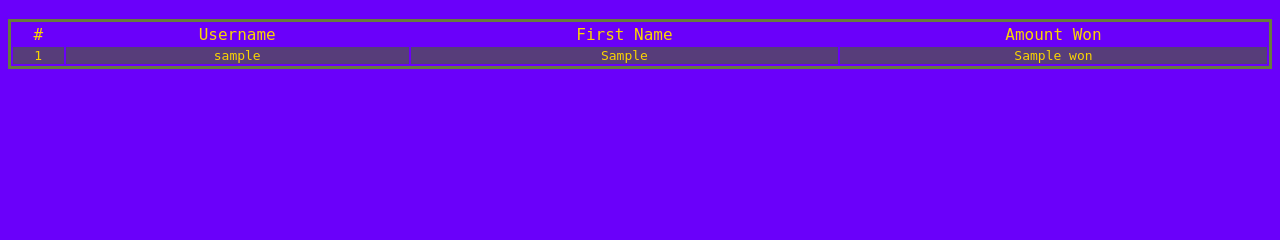
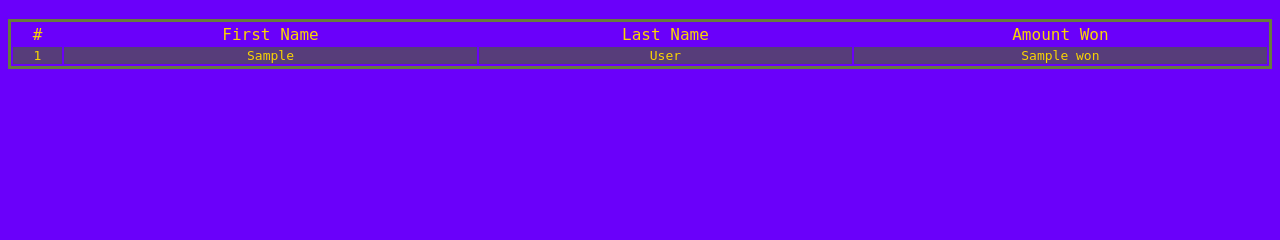
Before and after one commit to Ruslion/Django-VPS, a Django app: template my_vps_project/videopoker/templates/videopoker/leaderboard.html in a window 1280 px wide. Shown: the part 118-358 px from the top of the page. Run offline with Django 5.2, Linux system fonts and the light colour scheme; the template is opened without the code that fills it: most values are stand-ins (such as "Sample title", 1, 10 or a date in 2020); some libraries are stand-ins or nearby versions.

Commit message:
Leaderboard update

```diff
--- a/my_vps_project/videopoker/templates/videopoker/leaderboard.html
+++ b/my_vps_project/videopoker/templates/videopoker/leaderboard.html
@@ -31,15 +31,15 @@
 <table class="leaderboard" id="leaderboard_table">
 
     <tr><td style="font-size: medium;">#</td>
-        <td style="font-size: medium;">Username</td>
         <td style="font-size: medium;">First Name</td>
+        <td style="font-size: medium;">Last Name</td>
         <td style="font-size: medium;">Amount Won</td>
     </tr>
-    {% for username, first_name, won in leaders%}
+    {% for first_name, last_name, won in leaders%}
     <tr>
         <td>{{forloop.counter}}</td>
-        <td>{{username}}</td>
         <td>{{first_name}}</td>
+        <td>{{last_name}}</td>
         <td>{{won}}</td>
     </tr>
     {% endfor %}
--- a/my_vps_project/videopoker/templates/videopoker/leaders.html
+++ b/my_vps_project/videopoker/templates/videopoker/leaders.html
@@ -1,13 +1,13 @@
 <tr><td style="font-size: medium;">#</td>
-    <td style="font-size: medium;">Username</td>
     <td style="font-size: medium;">First Name</td>
+    <td style="font-size: medium;">Last Name</td>
     <td style="font-size: medium;">Amount Won</td>
 </tr>
-    {% for username, first_name, won in leaders%}
+{% for first_name, last_name, won in leaders%}
 <tr>
     <td>{{forloop.counter}}</td>
-        <td>{{username}}</td>
     <td>{{first_name}}</td>
+    <td>{{last_name}}</td>
     <td>{{won}}</td>
 </tr>
 {% endfor %}
```
Also changed, not shown: my_vps_project/videopoker/views.py (+6 -6 lines). Lines whose indentation alone changed are shown as unchanged.
